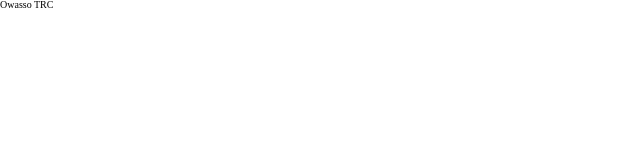
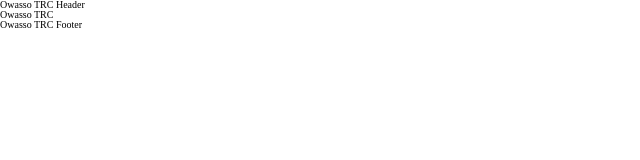
Before and after one commit to kenneth-brook/owasso-trc-fe, a React (Create React App) app: page / in a window 1280 px wide. Shown: the top 160 px of the page, without its empty margins (0-640 px from the left). Built offline with nearby package versions, Linux system fonts and the light colour scheme.

Commit message:
header and footer components started

```diff
--- a/src/App.js
+++ b/src/App.js
@@ -1,7 +1,12 @@
+import Header from './components/header/Header';
+import Footer from './components/footer/Footer';
+
 function App() {
   return (
     <div className="App">
+      <Header />
       <h1>Owasso TRC</h1>
+      <Footer />
     </div>
   );
 }
--- /dev/null
+++ b/src/components/footer/Footer.js
@@ -0,0 +1,9 @@
+function Footer() {
+    return (
+      <div className="Footer">
+        <h1>Owasso TRC Footer</h1>
+      </div>
+    );
+  }
+
+  export default Footer;
--- /dev/null
+++ b/src/components/header/Header.js
@@ -0,0 +1,9 @@
+function Header() {
+    return (
+      <div className="Header">
+        <h1>Owasso TRC Header</h1>
+      </div>
+    );
+  }
+
+  export default Header;
```
